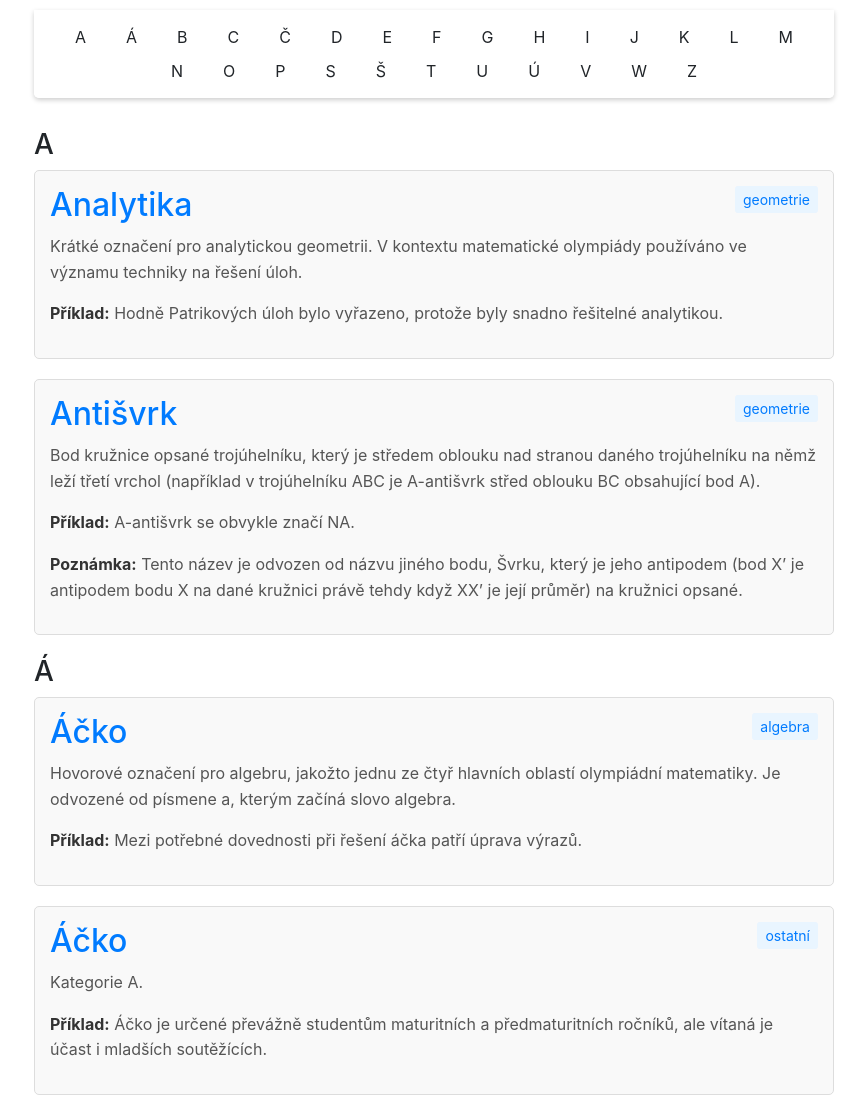
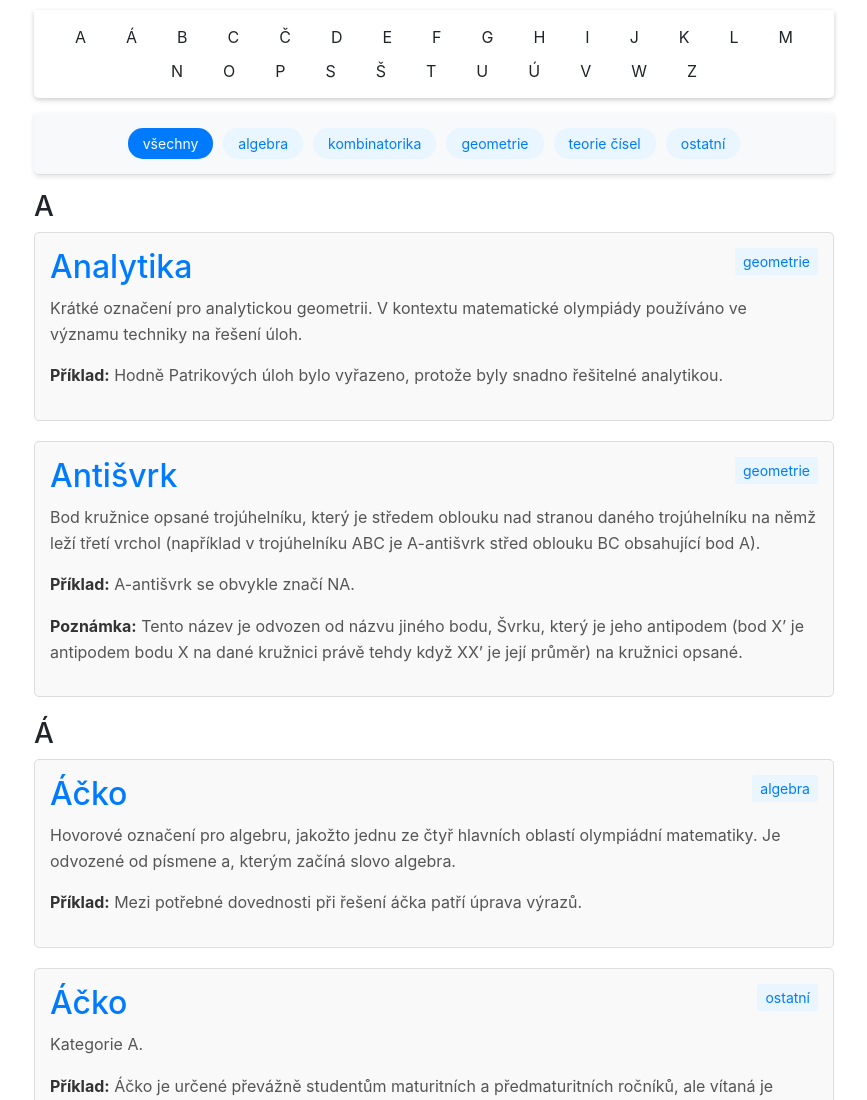
Before and after one commit to PatrikBak/Slovnik, a plain HTML site: page index.html in a window 1280 px wide. Shown: the top 1100 px of the page, without its empty margins (206-1073 px from the left). Drawn offline with nearby package versions, Linux system fonts and the light colour scheme.

Commit message:
Category menu added yay

```diff
--- a/index.html
+++ b/index.html
@@ -14,6 +14,7 @@
 
     <div id="container">
         <nav id="menu" aria-label="Dictionary navigation"></nav>
+        <nav id="categoryMenu" aria-label="Category navigation"></nav>
         <section id="dictionary" aria-label="Dictionary entries"></section>
     </div>
 
--- a/script.js
+++ b/script.js
@@ -1,7 +1,7 @@
-// Function to sort and categorize the dictionary
-function categorizeDictionary(entries) {
-    // Sort the entries alphabetically
-    entries.sort((a, b) => {
+// Function to make sure we work with sorted data
+function sortData() {
+    dictionaryEntries.sort((a, b) => {
+        // I have no idea but it doesn't sort correctly without this step
         const first_letter = a.word.charAt(0).toUpperCase().localeCompare(b.word.charAt(0).toUpperCase());
 
         if (first_letter != 0)
@@ -9,29 +9,64 @@ function categorizeDictionary(entries) {
         else
             return a.word.localeCompare(b.word);
     });
-
-    // Categorize by the first letter
-    const categorized = {};
-    entries.forEach(entry => {
-        const firstLetter = entry.word.charAt(0).toUpperCase();
-        if (!categorized[firstLetter]) {
-            categorized[firstLetter] = [];
-        }
-        categorized[firstLetter].push(entry);
-    });
-    return categorized;
 }
 
-// Use the function to get a sorted and categorized dictionary
-const dictionary = categorizeDictionary(dictionaryEntries)
+const allCategoryName = 'všechny'
+
+function createCategoryMenu() {
+    const menu = document.getElementById('categoryMenu');
+    const categories = [allCategoryName, 'algebra', 'kombinatorika', 'geometrie', 'teorie čísel', 'ostatní'];
+
+    categories.forEach(category => {
+        let menuItem = document.createElement('span');
+        menuItem.classList.add('menu-item');
+        menuItem.innerText = category;
+        menuItem.onclick = () => filterByCategory(category);
+        menu.appendChild(menuItem);
+    });
+}
+
+function filterByCategory(category) {
+    // Filter entries based on the selected category
+    let filteredEntries = category === allCategoryName
+        ? dictionaryEntries
+        : dictionaryEntries.filter(entry => entry.category === category);
+
+    // Recreate the letter menu based on filtered entries
+    createLetterMenu(filteredEntries);
+
+    // Display the dictionary with filtered entries
+    displayDictionary(filteredEntries);
+
+    // Update active class on category buttons
+    const categoryButtons = document.querySelectorAll('#categoryMenu .menu-item');
+    categoryButtons.forEach(button => {
+        button.classList.toggle('active', button.innerText === category);
+    });
+
+    // This will update the menu
+    adjustLayout();
+
+    // Wait for the next frame, then wait for another frame, then scroll
+    requestAnimationFrame(() => {
+        requestAnimationFrame(() => {
+            window.scrollTo({
+                top: 0,
+                left: 0,
+                behavior: 'smooth'
+            });
+        });
+    });
+}
 
 // Function to create the A-Z menu
-function createMenu() {
+function createLetterMenu(entries) {
     const menu = document.getElementById('menu');
+    menu.innerHTML = ''
     const uniqueLetters = new Set();
 
     // Loop through dictionary entries to get unique first letters
-    dictionaryEntries.forEach(entry => {
+    entries.forEach(entry => {
         const firstLetter = entry.word.charAt(0).toUpperCase();
         uniqueLetters.add(firstLetter);
     });
@@ -44,34 +79,37 @@ function createMenu() {
         let menuItem = document.createElement('span');
         menuItem.classList.add('menu-item');
         menuItem.innerText = letter;
-        menuItem.onclick = () => scrollToElement(
-            document.getElementById('letter-' + letter),
-            -document.getElementById('menu').offsetHeight - 20
-        );
+        menuItem.onclick = () => {
+
+            var categoryMenuRect = document.getElementById('categoryMenu').getBoundingClientRect();
+
+            const element = document.getElementById('letter-' + letter)
+            const elementPosition = element.offsetTop - (categoryMenuRect.top + categoryMenuRect.height + 15);
+
+            window.scrollTo({
+                top: elementPosition,
+                behavior: 'smooth'
+            });
+        };
         menu.appendChild(menuItem);
     });
 }
 
-function scrollToElement(element, offset) {
-    const elementPosition = element.offsetTop + offset;
+function displayDictionary(entries) {
+    const dictionaryDiv = document.getElementById('dictionary');
+    dictionaryDiv.innerHTML = '';
 
-    window.scrollTo({
-        top: elementPosition,
-        behavior: 'smooth'
-    });
-}
+    const categorized = categorizeEntriesByLetter(entries);
 
-function displayDictionary() {
-    const dictionaryDiv = document.getElementById('dictionary');
-    for (let letter in dictionary) {
+    for (let letter in categorized) {
         let letterSection = document.createElement('div');
         letterSection.id = 'letter-' + letter;
-        letterSection.className = "letter"
+        letterSection.className = "letter-section";
         let header = document.createElement('h3');
         header.innerText = letter;
         letterSection.appendChild(header);
 
-        dictionary[letter].forEach(entry => {
+        categorized[letter].forEach(entry => {
             // Create the main dictionary entry container
             let entryDiv = document.createElement('div');
             entryDiv.className = 'dictionary-entry';
@@ -120,18 +158,39 @@ function displayDictionary() {
     }
 }
 
+function categorizeEntriesByLetter(entries) {
+    const categorized = {};
+    entries.forEach(entry => {
+        const firstLetter = entry.word.charAt(0).toUpperCase();
+        if (!categorized[firstLetter]) {
+            categorized[firstLetter] = [];
+        }
+        categorized[firstLetter].push(entry);
+    });
+    return categorized;
+}
+
+function adjustCategoryMenuPosition() {
+    var menuHeight = document.getElementById('menu').offsetHeight + 25;
+    var categoryMenu = document.getElementById('categoryMenu');
+    categoryMenu.style.marginTop = menuHeight + 'px';
+}
+
 function adjustDictionaryPosition() {
-    var menuHeight = document.getElementById('menu').offsetHeight + 40;
-    document.getElementById('dictionary').style.marginTop = menuHeight + 'px';
+    var categoryMenuRect = document.getElementById('categoryMenu').getBoundingClientRect();
+    var menuHeightFromTop = categoryMenuRect.top + categoryMenuRect.height + 15;
+    document.getElementById('dictionary').style.marginTop = menuHeightFromTop + 'px';
 }
 
 function adjustContainerHeight() {
+    var dictionary = document.getElementById('dictionary');
     var container = document.getElementById('container');
-    var contentHeight = container.scrollHeight;
-    container.style.height = (contentHeight + 400) + 'px';
+    var contentHeight = dictionary.scrollHeight;
+    container.style.height = (contentHeight + 550) + 'px';
 }
 
 function adjustLayout() {
+    adjustCategoryMenuPosition();
     adjustDictionaryPosition();
     adjustContainerHeight();
 }
@@ -139,5 +198,6 @@ function adjustLayout() {
 window.onload = adjustLayout;
 window.onresize = adjustLayout;
 
-createMenu();
-displayDictionary();
+sortData();
+createCategoryMenu()
+filterByCategory(allCategoryName);
--- a/style.css
+++ b/style.css
@@ -84,3 +84,43 @@
     color: #333;
     font-weight: bold;
 }
+
+#categoryMenu {
+    display: flex;
+    justify-content: center;
+    flex-wrap: wrap;
+    position: fixed;
+    left: 50%;
+    transform: translateX(-50%);
+    width: calc(100% - 40px);
+    max-width: 800px;
+    z-index: 1001;
+    padding: 10px;
+    background-color: rgba(248, 249, 250, 0.95);
+    border-bottom: 1px solid #ddd;
+    box-shadow: 0 2px 5px rgba(0, 0, 0, 0.1);
+    border-radius: 0 0 5px 5px;
+}
+
+#categoryMenu .menu-item {
+    margin: 5px;
+    padding: 5px 15px;
+    background-color: #e9f5ff;
+    color: #007bff;
+    border-radius: 15px;
+    cursor: pointer;
+    transition: background-color 0.3s, color 0.3s;
+    font-size: 14px;
+    text-align: center;
+}
+
+#categoryMenu .menu-item:hover,
+#categoryMenu .menu-item:focus {
+    background-color: #007bff;
+    color: white;
+}
+
+#categoryMenu .menu-item.active {
+    background-color: #007bff;
+    color: white;
+}
```
